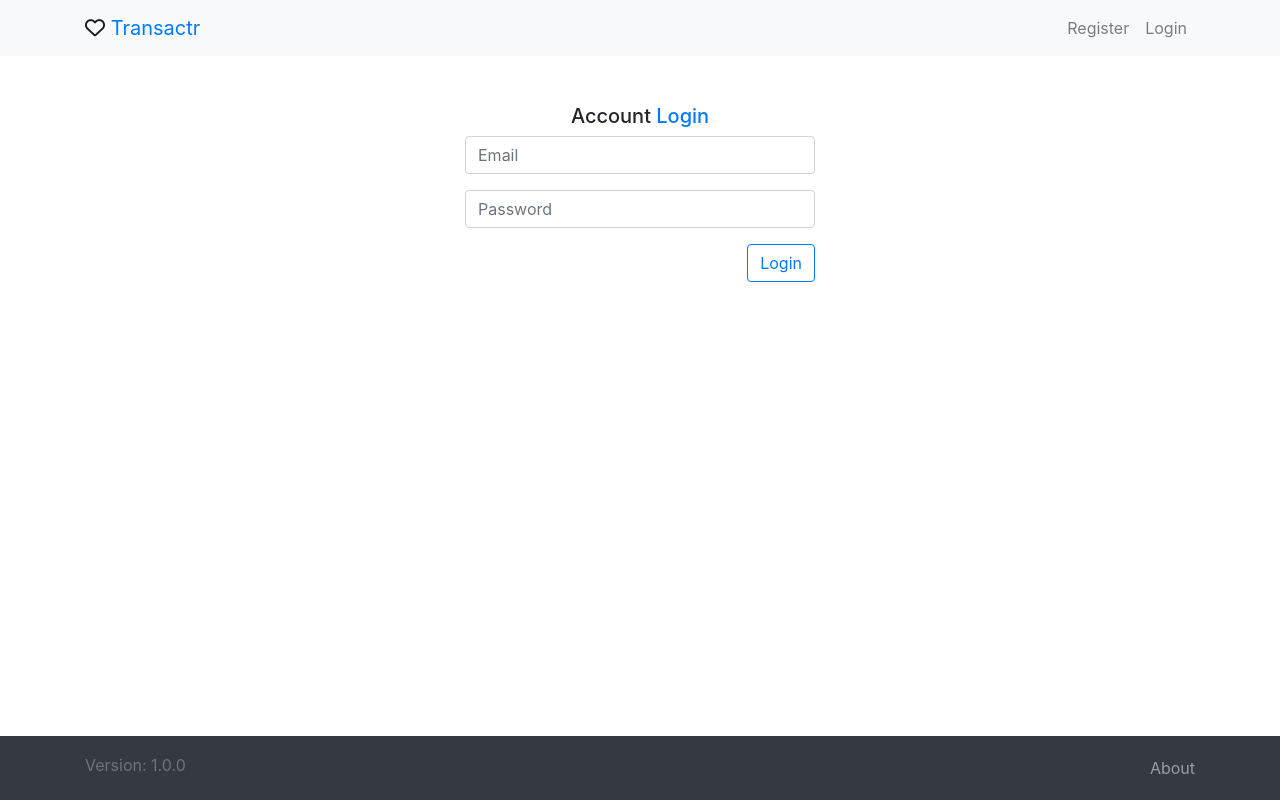
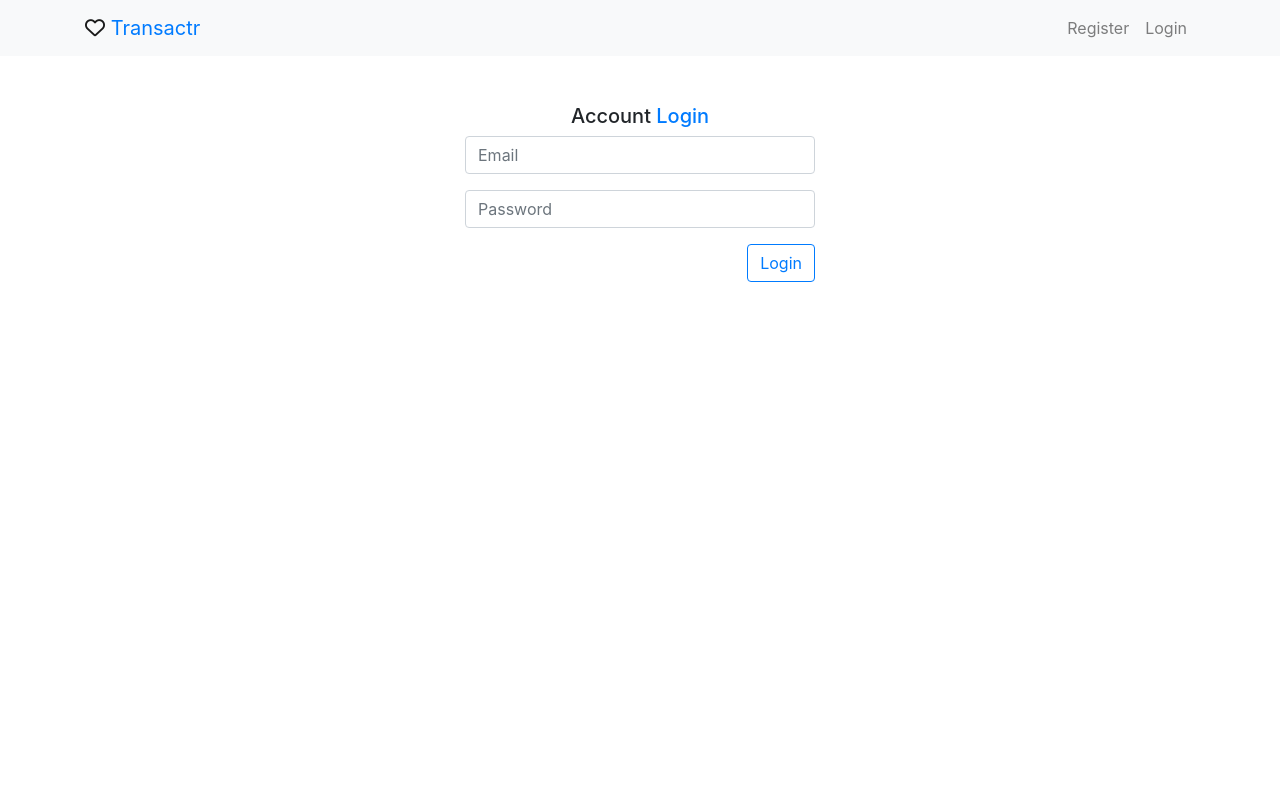
Before and after one commit to mike-evlantev/Transactr, a React (Create React App) app in the folder client/: page /login in a window 1280 px wide. Built offline with nearby package versions, Linux system fonts and the light colour scheme; the HTML template or start-up script is replaced by a standard one.

Commit message:
removed pesky footer

```diff
--- a/client/src/App.js
+++ b/client/src/App.js
@@ -1,7 +1,7 @@
 import React, {Fragment} from 'react';
 import { BrowserRouter as Router, Route, Switch } from 'react-router-dom';
 import Navbar from './components/layout/Navbar';
-import Footer from "./components/layout/Footer";
+//import Footer from "./components/layout/Footer";
 import Alerts from "./components/layout/Alerts";
 import Home from "./components/pages/Home";
 import About from "./components/pages/About";
@@ -37,7 +37,7 @@ const App = () => {
                     <Route exact path="/login" component={Login} />
                   </Switch>
                 </div>
-                <Footer />
+                {/*<Footer />*/}
               </div>
             </Fragment>
           </Router>
```
